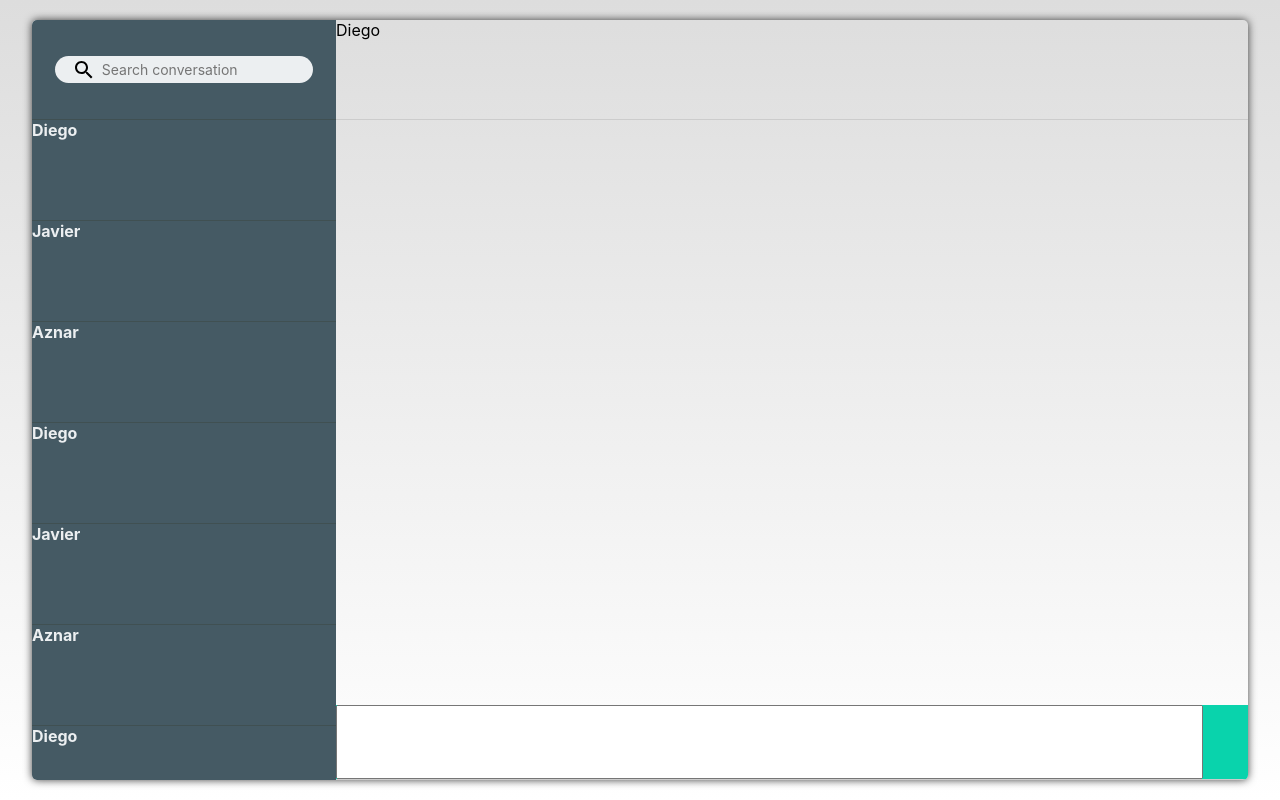
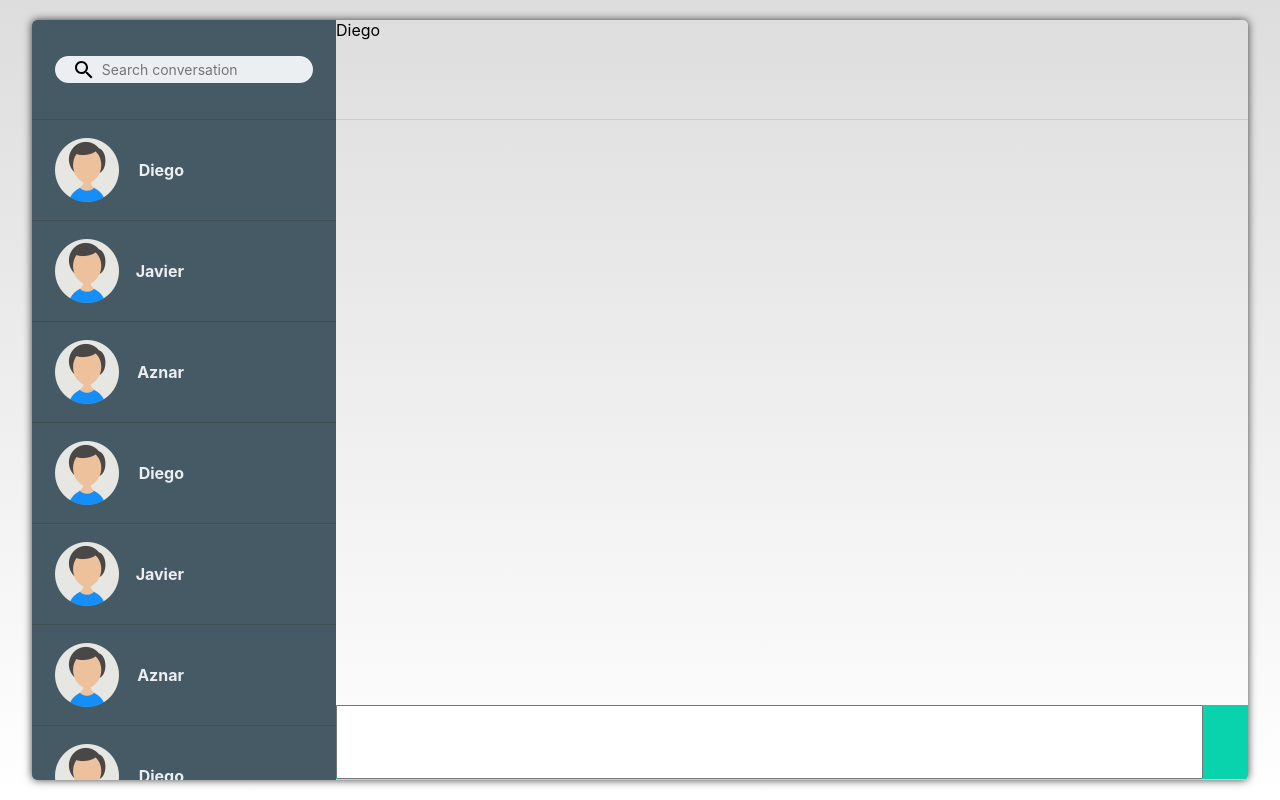
Before and after one commit to garciasdos/react-chat, a React (Create React App) app: page / in a window 1280 px wide. Built offline with nearby package versions, Linux system fonts and the light colour scheme; no server answers.

Commit message:
Added image in conversation component and improved styling in this component

```diff
--- a/src/Components/Conversations/Conversation/Conversation.css
+++ b/src/Components/Conversations/Conversation/Conversation.css
@@ -4,10 +4,42 @@
     height: 100px;
     border-bottom: 1px solid var(--principal-color-darker);
     margin: 0;
+    cursor: pointer;
+}
+
+.conversation:before {
+    content: "";
+    position: fixed;
+    transition: 0.3s ease-out;
+}
+
+.conversation:hover:before {
+    width: 10px;
+    height: inherit;
+    background-color: rgba(255, 255, 255, 0.3);
+    transition: 0.3s ease-out;
 }
 
 .conversation-label {
     color: var(--principal-color-lightest);
     font-weight: bold;
-    margin: 0;
+    margin: 0 50% 0 0;
 }
+
+.conversation-userPicture {
+    background-image: url("./../../../assets/img/man.png");
+    width: 64px;
+    height: 64px;
+    background-size: 64px 64px;
+    background-position: center;
+}
+
+.conversationContainer {
+    width: 85%;
+    margin: 0 auto;
+    display: flex;
+    flex-direction: row;
+    justify-content: space-between;
+    align-items: center;
+    height: 100%;
+}
--- a/src/Components/Conversations/Conversation/Conversation.js
+++ b/src/Components/Conversations/Conversation/Conversation.js
@@ -9,7 +9,10 @@ const Conversation = (props) => {
             props.onClick();
             props.dispatch(setConverSelected(props.label, props.id));
         }}>
-            <p className='conversation-label'>{props.label}</p>
+            <div className='conversationContainer'>
+                <div className='conversation-userPicture'></div>
+                <p className='conversation-label'>{props.label}</p>
+            </div>
         </div>
     );
 };
```
Also changed, not shown: src/assets/img/man.png (added).
